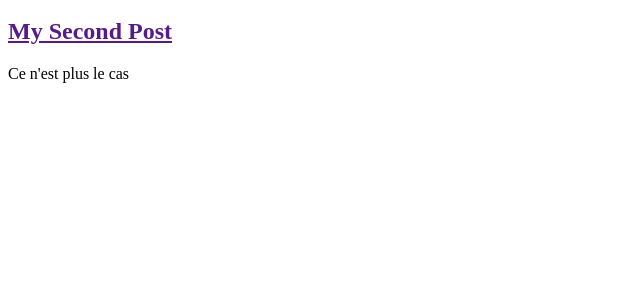
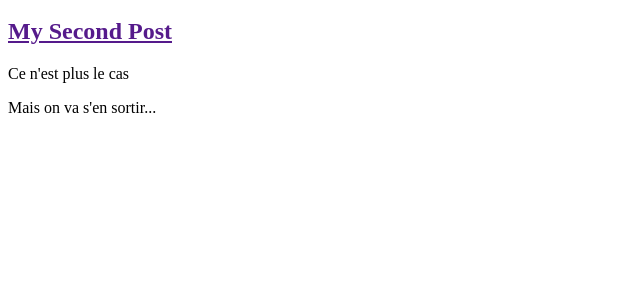
Before and after one commit to dragonne83/my-first-blog, a Django app: page / in a window 1280 px wide. Shown: the part 171-471 px from the top of the page, without its empty margins (0-640 px from the left). Run offline with Django 3.2, Linux system fonts and the light colour scheme.

Commit message:
Modification du HTML du site

```diff
--- a/blog/templates/blog/post_list.html
+++ b/blog/templates/blog/post_list.html
@@ -15,5 +15,8 @@
       <h2><a href="">My Second Post</a></h2>
       <p>Ce n'est plus le cas</p>
     </div>
+    <div>
+      <p>Mais on va s'en sortir...</p>
+    </div>
   </body>
 </html>
```
